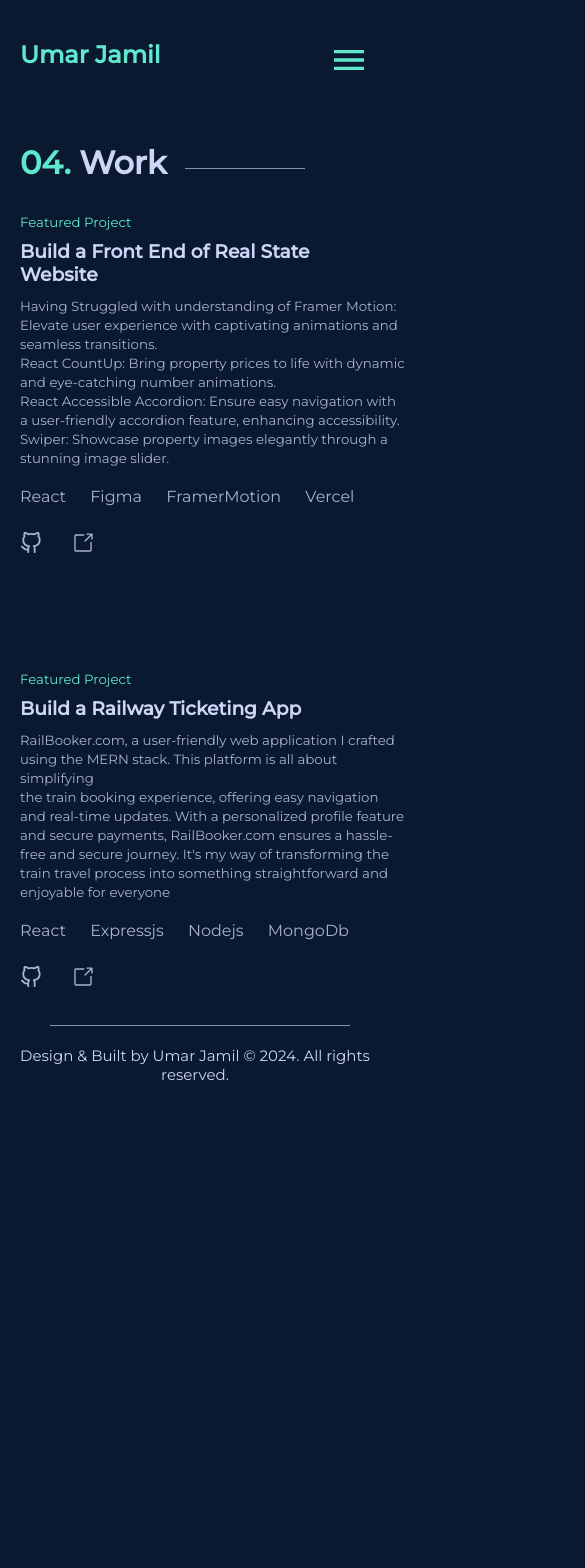
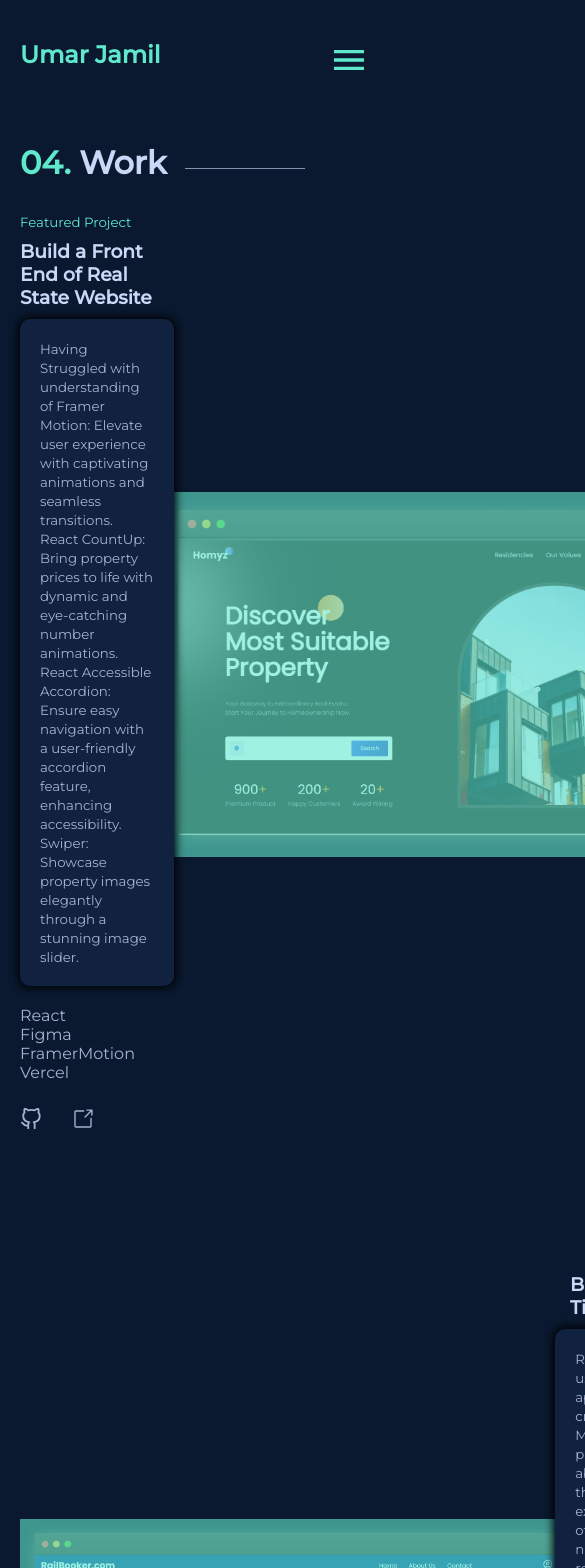
Before and after one commit to UMAR-78/portfolio, a React (Create React App) app: page /work in a window 390 px wide. Shown: the top 1568 px of the page, 585 px wide, since content can reach past the window. Before the commit the page ends 1116 px from the top, so only its background shows below. Built offline with nearby package versions, Linux system fonts and the light colour scheme.

Commit message:
Some changes

```diff
--- a/src/components/Work/Work.css
+++ b/src/components/Work/Work.css
@@ -63,22 +63,5 @@
 /* media frames */
 
 @media (max-width: 480px) {
-  .ProjectSection , .ProjectSectionForRightImage {
-    flex-direction: column;
-  }
-  .LeftSideWORKForRightImage{
-    align-items: flex-start;
-  }
-  .textAboutSection {
-    background-color: #0a192f;
-    box-shadow: none;
-    padding: 0;
-    z-index: -2;
-  }
-  .techStack {
-    word-spacing: 20px;
-  }
-  .ProjectImage{
-    display: none;
-  }
+
 }
```
